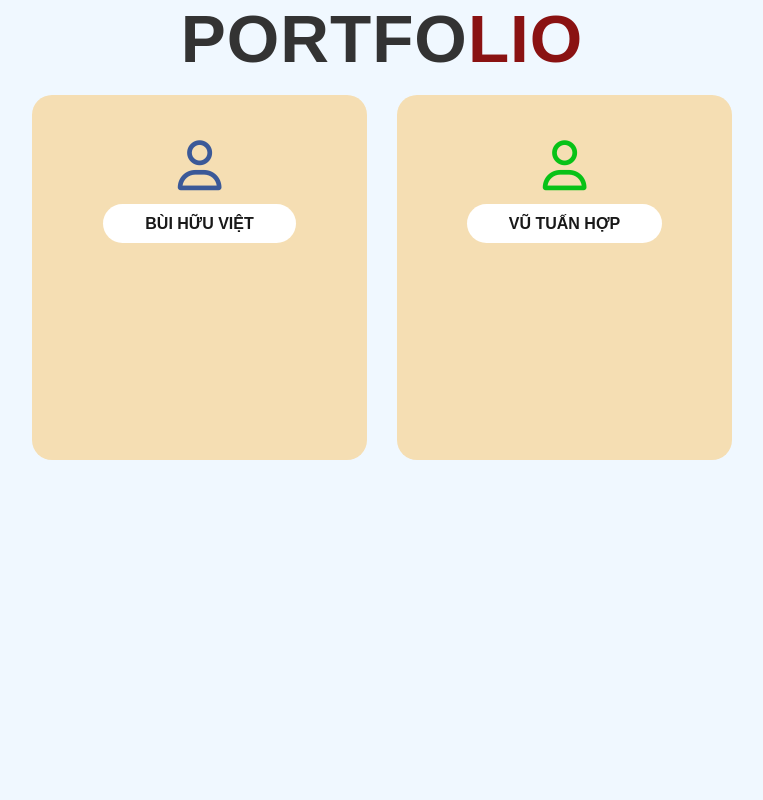
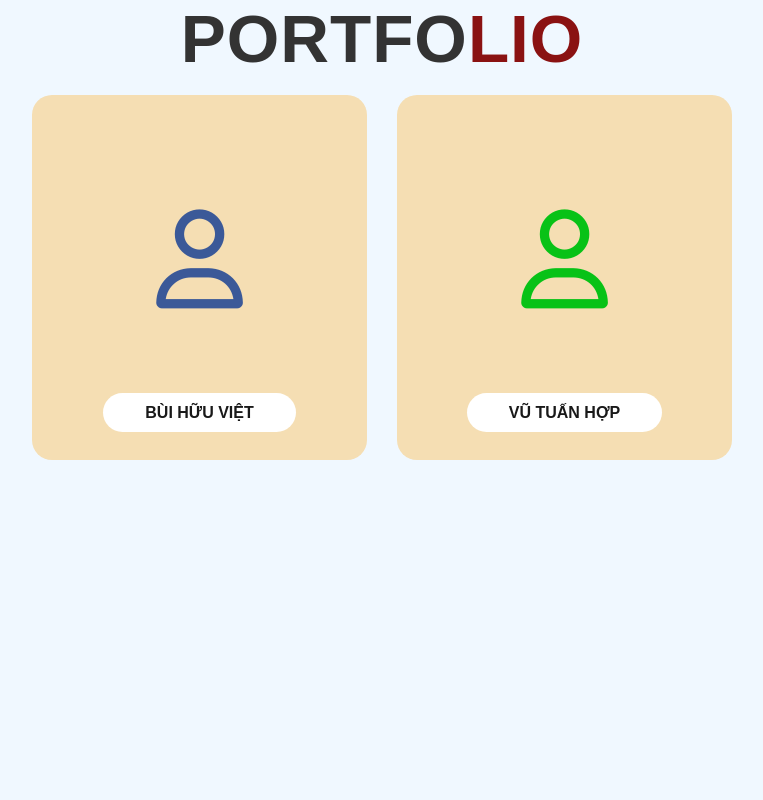
Before and after one commit to olala112/Uni-Project-CNPM, a PHP site: page / in a window 1280 px wide. Shown: the whole page, without its empty margins (258-1021 px from the left). Run offline with PHP 8.4, Linux system fonts and the light colour scheme; some libraries are stand-ins or nearby versions; some web fonts are replaced.

Commit message:
second commit

```diff
--- a/CV/css/main.css
+++ b/CV/css/main.css
@@ -37,18 +37,18 @@ span {
 text-align: center;
 }
 .card i1 {
-  font-size: 50px;
+font-size: 99px;
 display: block;
 text-align: center;
-  margin: 25px 0px;
+margin: 95px 0px;
 color: #3B5998;
 }
 
 .card i {
-  font-size: 50px;
+font-size: 99px;
 display: block;
 text-align: center;
-  margin: 25px 0px;
+margin: 95px 0px;
 color: #08c217;
 }
 .card .button {
@@ -63,7 +63,8 @@ span {
 transition: .4s;
 }
 .card .button:hover {
+box-shadow: 0px 0px 5px #000, 0px 0px 15px #858585;
 background-color: transparent;
-  border: 2px solid #f9004d;
+border: 2px solid #000000;
 cursor: pointer;
 }
```
Also changed, not shown: CV/img/backgr2.jpg (added). Lines whose indentation alone changed are shown as unchanged.
